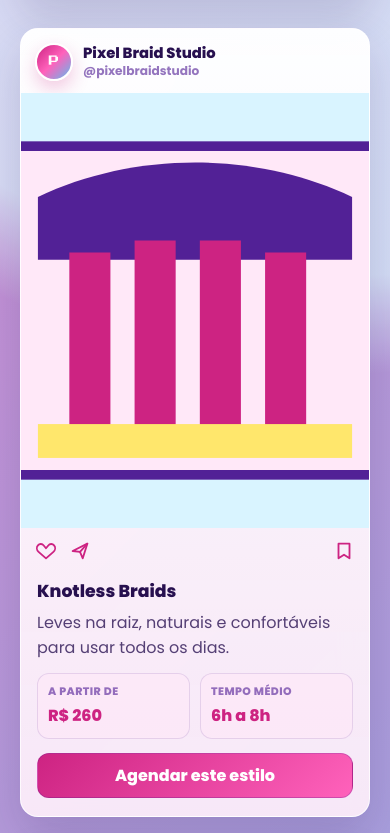
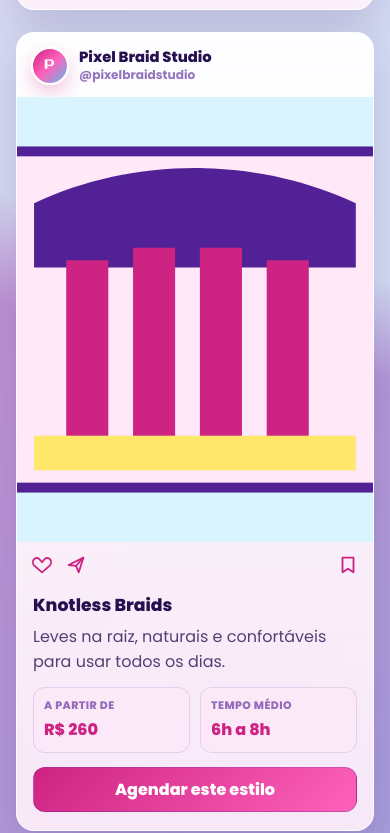
Before and after one commit to Isa22-dev/Site-Pixel-Braid-Studio, a website: page index.html in a window 390 px wide. Shown: the part 2157-2990 px from the top of the page. Drawn offline with nearby package versions, Linux system fonts and the light colour scheme.

Commit message:
Fix catalog mobile responsiveness

```diff
--- a/css/style.css
+++ b/css/style.css
@@ -419,7 +419,11 @@
   opacity: 0.78;
   animation: tinyGlitch 7s steps(1, end) infinite;
 }
-.feature-grid, .catalog-grid, .gallery-grid { display: grid; gap: 20px; }
+.feature-grid, .catalog-grid, .gallery-grid {
+  display: grid;
+  gap: 20px;
+  min-width: 0;
+}
 .feature-grid { grid-template-columns: repeat(5, minmax(0, 1fr)); }
 
 .feature-card, .catalog-card, .booking-form {
@@ -558,16 +562,43 @@
 
 .catalog-section {
   background: rgba(255, 255, 255, 0.08);
+  overflow-x: clip;
+}
+
+.catalog-grid {
+  grid-template-columns: repeat(3, minmax(0, 1fr));
+  gap: 28px;
+  width: 100%;
+  max-width: 100%;
+}
+
+.catalog-card {
+  width: 100%;
+  max-width: 100%;
+  min-width: 0;
+  overflow: hidden;
+}
+
+.catalog-card img {
+  width: 100%;
+  max-width: 100%;
+  height: auto;
+  object-fit: cover;
 }
 
 .insta-catalog-grid {
   grid-template-columns: repeat(3, minmax(0, 1fr));
   gap: 28px;
+  width: 100%;
+  max-width: 100%;
 }
 
 .insta-card {
   display: flex;
   flex-direction: column;
+  width: 100%;
+  max-width: 100%;
+  min-width: 0;
   overflow: hidden;
   background:
     linear-gradient(180deg, rgba(255, 255, 255, 0.96), rgba(255, 240, 250, 0.9));
@@ -638,6 +669,7 @@
   display: block;
   width: 100%;
   height: 100%;
+  max-width: 100%;
   aspect-ratio: auto;
   border: 0;
   object-fit: cover;
@@ -676,6 +708,7 @@
   flex: 1;
   flex-direction: column;
   gap: 10px;
+  min-width: 0;
   padding: 8px 16px 18px;
 }
 
@@ -685,6 +718,7 @@
   font-size: 1.08rem;
   font-weight: 800;
   line-height: 1.2;
+  overflow-wrap: anywhere;
 }
 
 .catalog-card .post-content p,
@@ -692,6 +726,7 @@
   margin: 0;
   color: rgba(39, 16, 79, 0.78);
   line-height: 1.55;
+  overflow-wrap: anywhere;
 }
 
 .post-content dl {
@@ -725,6 +760,7 @@
 }
 
 .insta-card .button-card {
+  width: 100%;
   min-height: 44px;
   margin-top: auto;
   border: 1px solid rgba(82, 33, 150, 0.25);
@@ -1088,6 +1124,12 @@
   .premium-feature-grid { grid-template-columns: repeat(3, minmax(0, 1fr)); }
 }
 
+@media (max-width: 1023px) {
+  .catalog-grid {
+    grid-template-columns: repeat(2, minmax(0, 1fr));
+  }
+}
+
 @media (max-width: 900px) {
   .hero, .booking-section { grid-template-columns: 1fr; }
   .site-footer { grid-template-columns: 1fr; }
@@ -1111,6 +1153,52 @@
   .admin-actions .button,
   .admin-form-actions .button,
   .admin-item-actions .button { flex: 1 1 140px; }
+}
+
+@media (max-width: 767px) {
+  .catalog-section {
+    width: 100%;
+    max-width: 100%;
+    padding-right: 16px;
+    padding-left: 16px;
+  }
+
+  .catalog-grid {
+    grid-template-columns: 1fr;
+    gap: 22px;
+    width: 100%;
+    max-width: 100%;
+  }
+
+  .catalog-card {
+    width: 100%;
+    max-width: 420px;
+    margin-inline: auto;
+  }
+
+  .catalog-card .post-media,
+  .post-media {
+    width: 100%;
+    max-width: 100%;
+    aspect-ratio: 4 / 5;
+  }
+
+  .catalog-card .post-media img,
+  .post-media img {
+    width: 100%;
+    height: 100%;
+    max-width: 100%;
+    object-fit: cover;
+  }
+
+  .catalog-card > img {
+    aspect-ratio: 4 / 5;
+    height: auto;
+  }
+
+  .catalog-card button {
+    width: 100%;
+  }
 }
 
 @media (max-width: 425px) {
```
